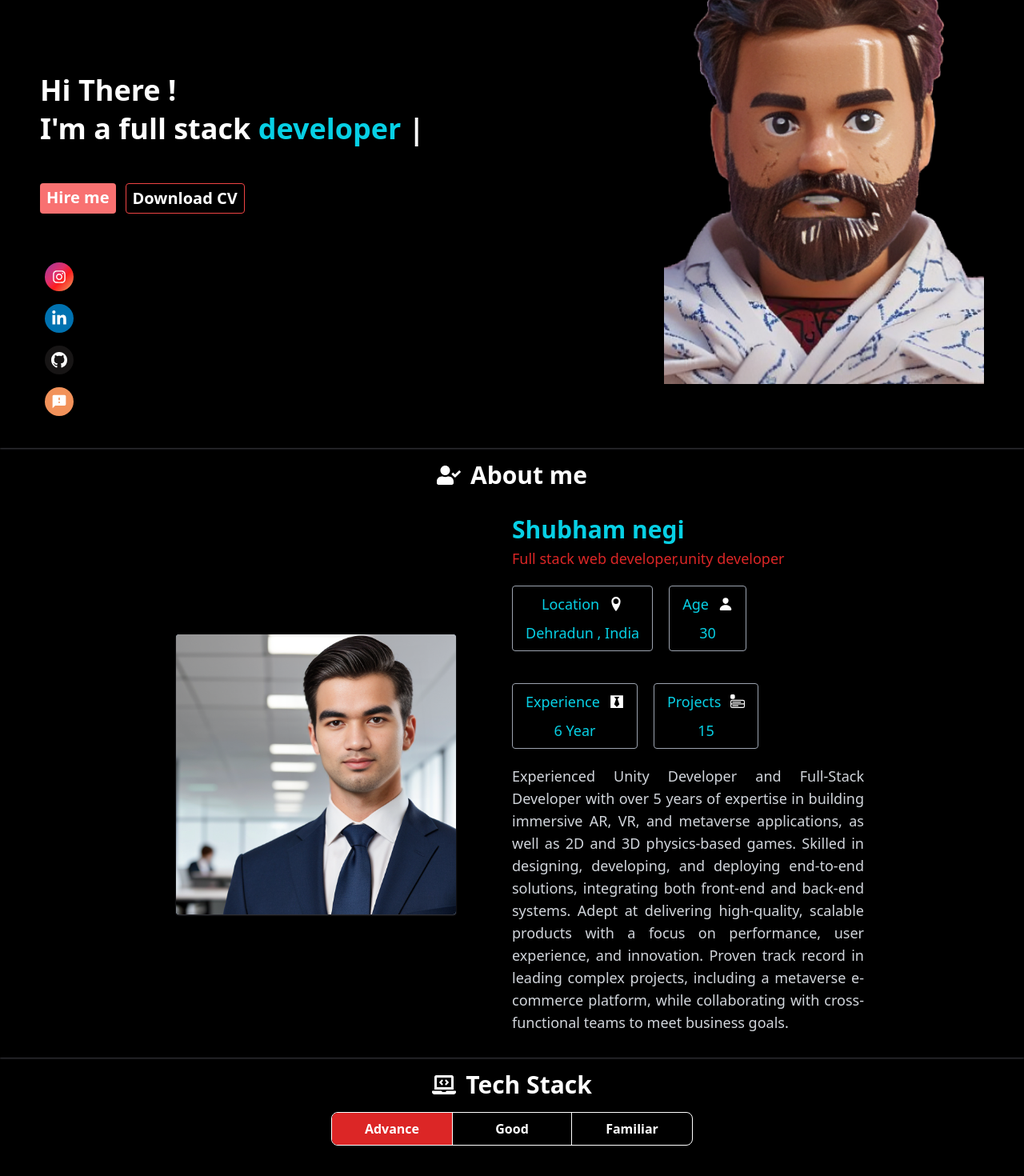
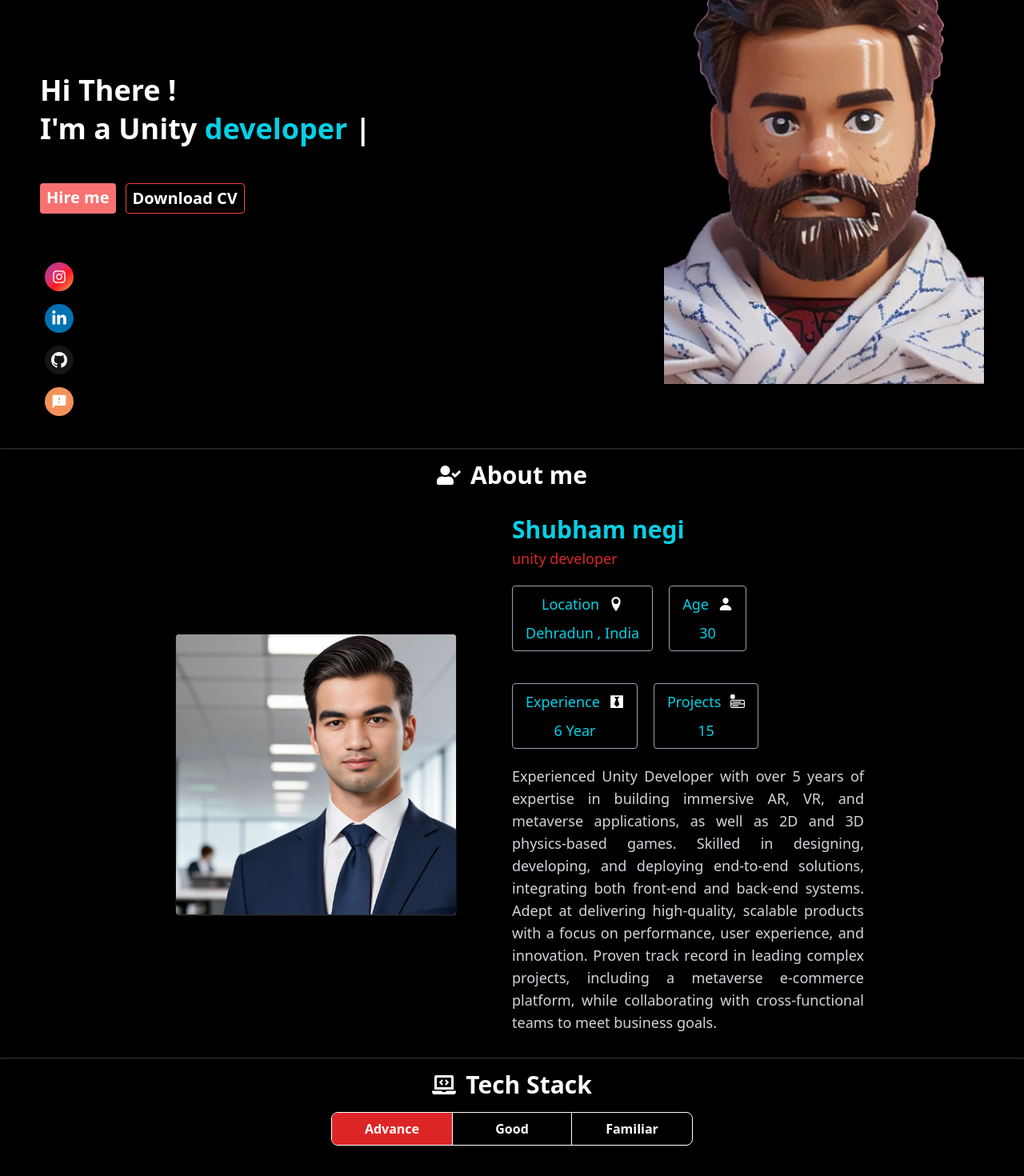
Before and after one commit to Shubham-negi/shubham-portfolioWebsite, a Next.js app: page / in a window 1280 px wide. Shown: the part 240-1710 px from the top of the page at 80% size. Built offline with nearby package versions, Linux system fonts and the light colour scheme.

Commit message:
full stake remocve
full stake remove

```diff
--- a/sections/Intro.jsx
+++ b/sections/Intro.jsx
@@ -59,7 +59,7 @@ const Intro = () => {
             </p>
             {/* Profile Name */}
             <p className='text-2xl md:text-4xl py-2 font-semibold font-sans'>
-              I&apos;m a full stack
+              I&apos;m a Unity
               <span className='text-[#c72c6c] dark:text-[#07d0e5]'>
                 {" "}
                 developer <span className='text-white'>|</span>
--- a/sections/about.jsx
+++ b/sections/about.jsx
@@ -74,7 +74,7 @@ const About = () => {
             </p>
             {/* Profil Name */}
             <p className='text-center md:text-left text-red-600 mt-1'>
-              Full stack web developer,unity developer
+              unity developer
             </p>
             {/* Location */}
             <div className='flex flex-wrap justify-center md:justify-normal gap-5'>
@@ -137,7 +137,7 @@ const About = () => {
 
             <div className='mt-5 justify-evenly text-justify'>
               <p className='text-gray-600 dark:text-gray-300'>
-              Experienced Unity Developer and Full-Stack Developer with over 5 years of expertise in building immersive AR, VR, and metaverse applications, as well as 2D and 3D physics-based games. Skilled in designing, developing, and deploying end-to-end solutions, integrating both front-end and back-end systems. Adept at delivering high-quality, scalable products with a focus on performance, user experience, and innovation. Proven track record in leading complex projects, including a metaverse e-commerce platform, while collaborating with cross-functional teams to meet business goals.
+              Experienced Unity Developer with over 5 years of expertise in building immersive AR, VR, and metaverse applications, as well as 2D and 3D physics-based games. Skilled in designing, developing, and deploying end-to-end solutions, integrating both front-end and back-end systems. Adept at delivering high-quality, scalable products with a focus on performance, user experience, and innovation. Proven track record in leading complex projects, including a metaverse e-commerce platform, while collaborating with cross-functional teams to meet business goals.
               </p>
             </div>
           </div>
```
